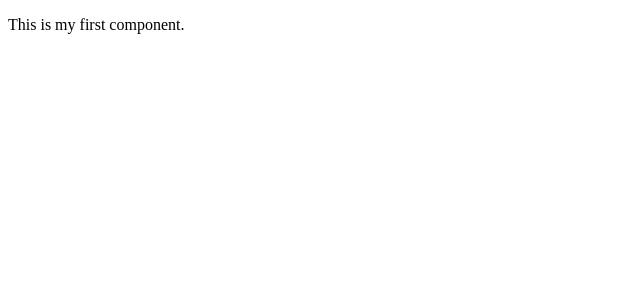
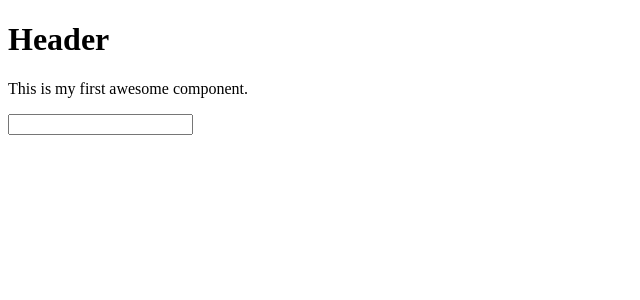
Before and after one commit to Promise-Digitals/complete-react-course, a React (Create React App) app: page / in a window 1280 px wide. Shown: the top 300 px of the page, without its empty margins (0-640 px from the left). Built offline with nearby package versions, Linux system fonts and the light colour scheme.

Commit message:
lesson 7
Introduction to JavaScript XML

```diff
--- a/src/App.js
+++ b/src/App.js
@@ -1,5 +1,10 @@
 function App(){
-    return <p>This is my first component.</p>
+    let msg = 'awesome';
+    return (<div>
+        <h1>Header</h1>
+        <p>This is my first {msg} component.</p>
+        <input type="text"></input>
+    </div>);
 }
 
 export default App;
--- a/src/index.js
+++ b/src/index.js
@@ -2,11 +2,7 @@ import React from 'react';
 import ReactDOM from 'react-dom';
 import App from './App';
 
-// const header = <h1>This is my first react app.</h1>
 
-// console.log(header)
-
-// ReactDOM.render(header, document.getElementById('root'))
 
 const root = ReactDOM.createRoot(document.getElementById('root'));
 root.render(<App />)
```
